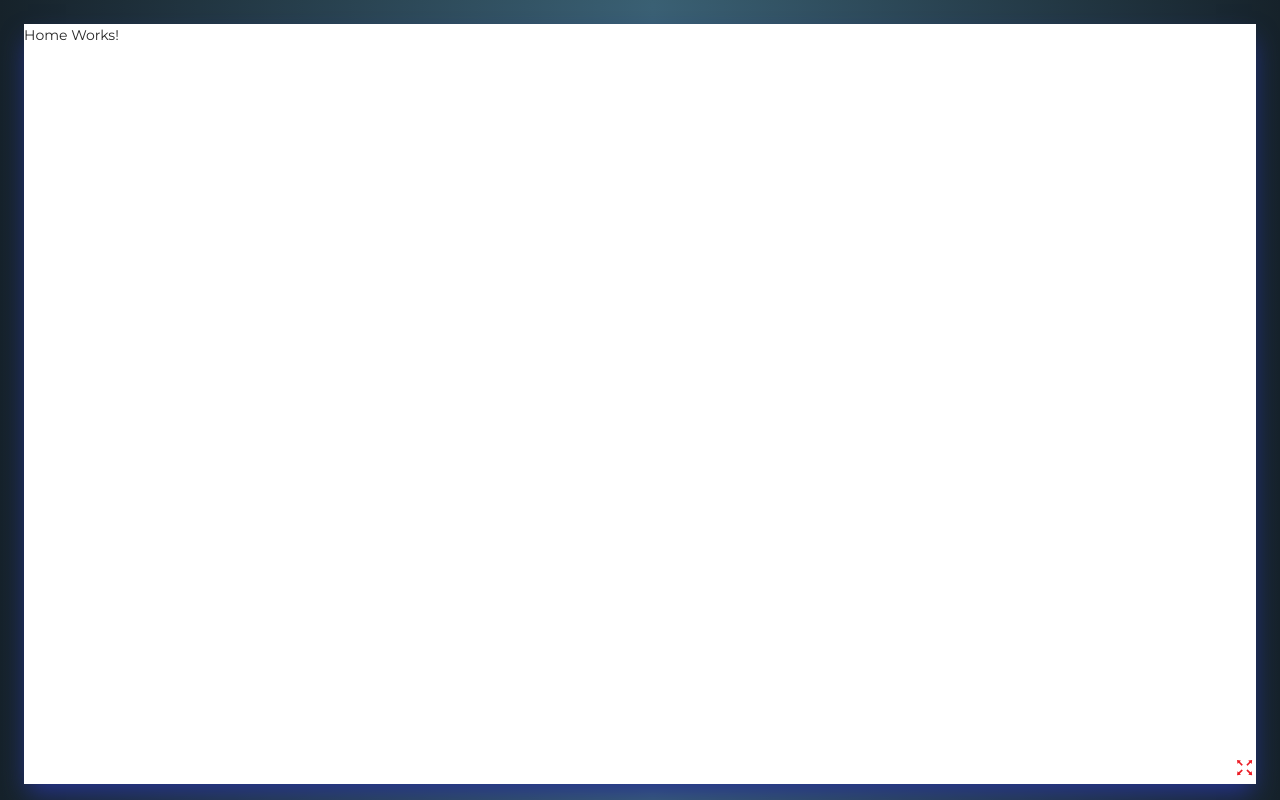
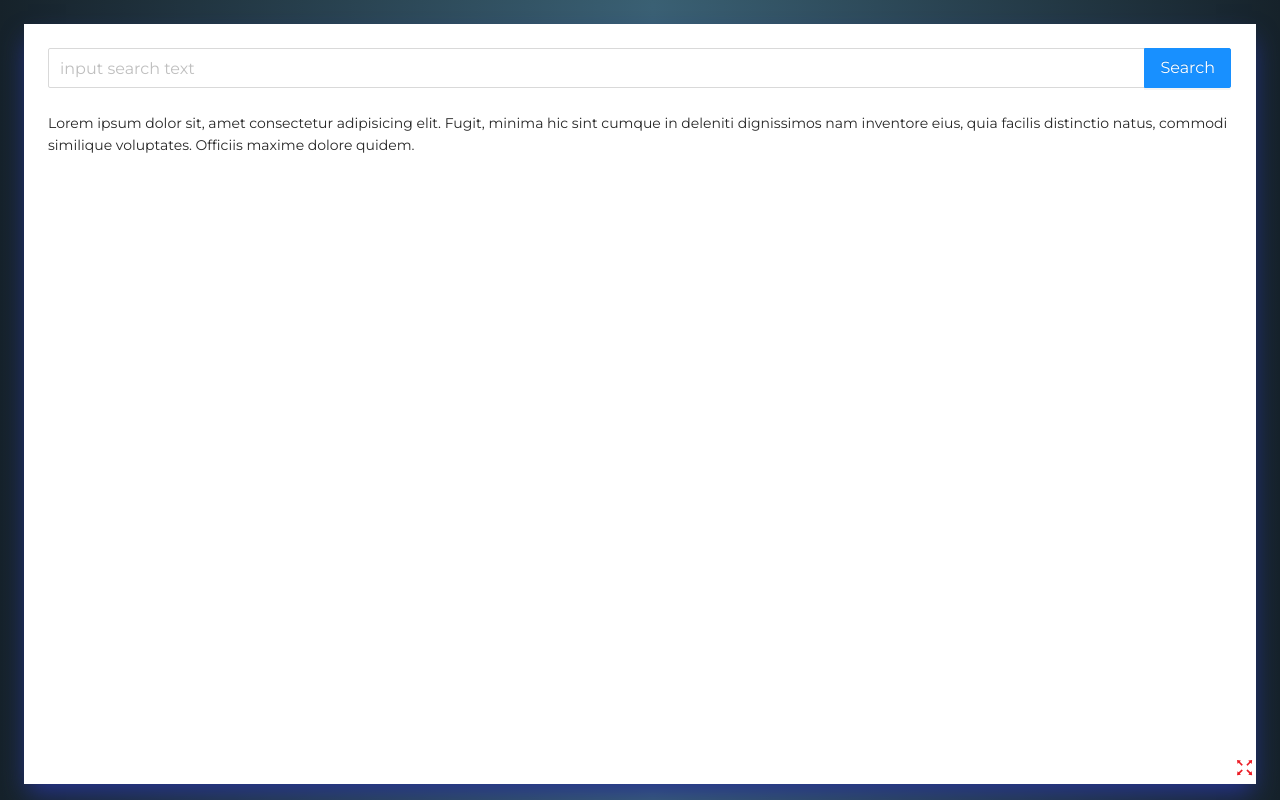
Before and after one commit to hijuliancode/nvc-movies-imdb, a React (Create React App) app: page / in a window 1280 px wide. Built offline with nearby package versions, Linux system fonts and the light colour scheme.

Commit message:
Home : Search bar

```diff
--- a/src/components/Home/index.js
+++ b/src/components/Home/index.js
@@ -1,15 +1,31 @@
 import React from 'react'
 import styled from 'styled-components'
 
+import { Input } from 'antd'
+
 // Components
+const { Search } = Input;
 
 // Styles
 const HomeElm = styled.div`
+  padding: ${props => props.theme.baseSize * 6}px;
+  width: 100%;
+`
+const SearchWrapper = styled.div`
+  margin-bottom: ${props => props.theme.baseSize * 6}px;
 `
 
 const HomeComponent = () => (
   <HomeElm>
-    Home Works!
+    <SearchWrapper>
+      <Search
+        placeholder="input search text"
+        enterButton="Search"
+        size="large"
+        onSearch={value => console.log(value)}
+      />
+    </SearchWrapper>
+    Lorem ipsum dolor sit, amet consectetur adipisicing elit. Fugit, minima hic sint cumque in deleniti dignissimos nam inventore eius, quia facilis distinctio natus, commodi similique voluptates. Officiis maxime dolore quidem.
   </HomeElm>
 )
 
```
